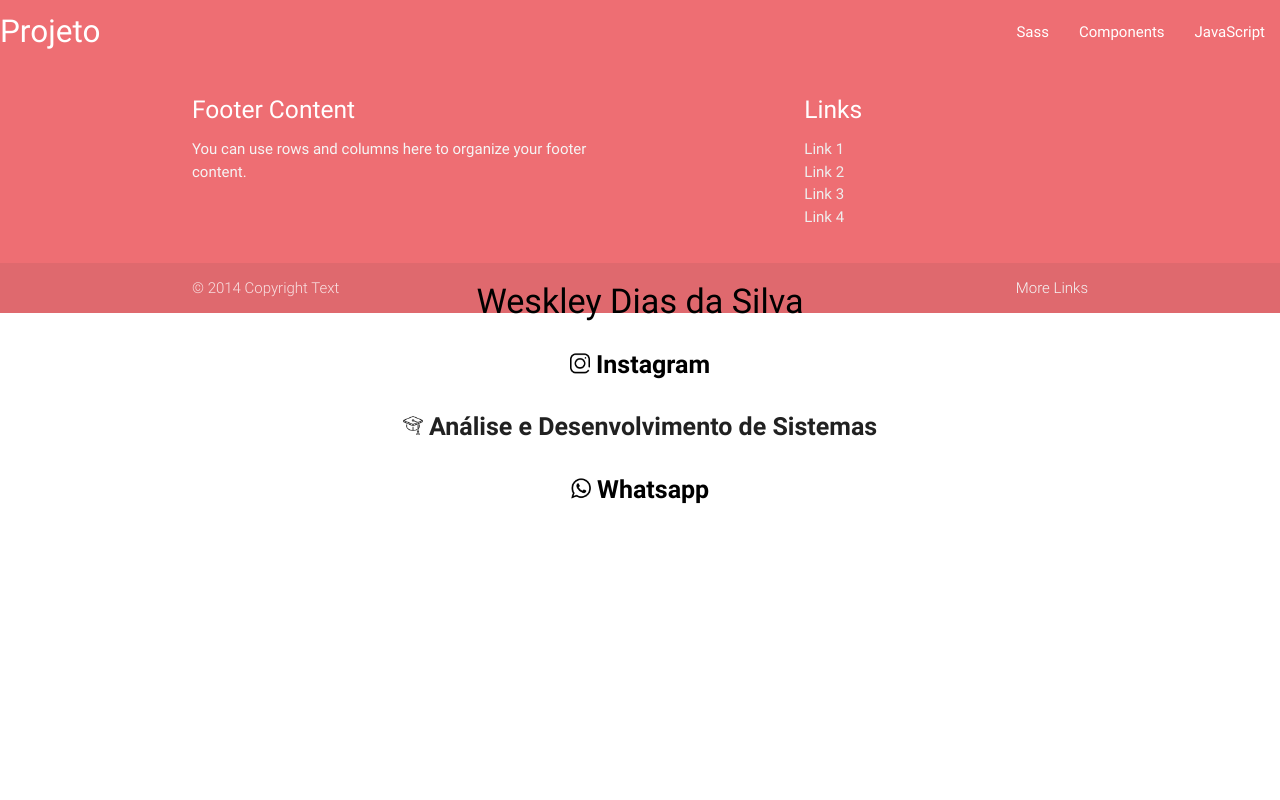
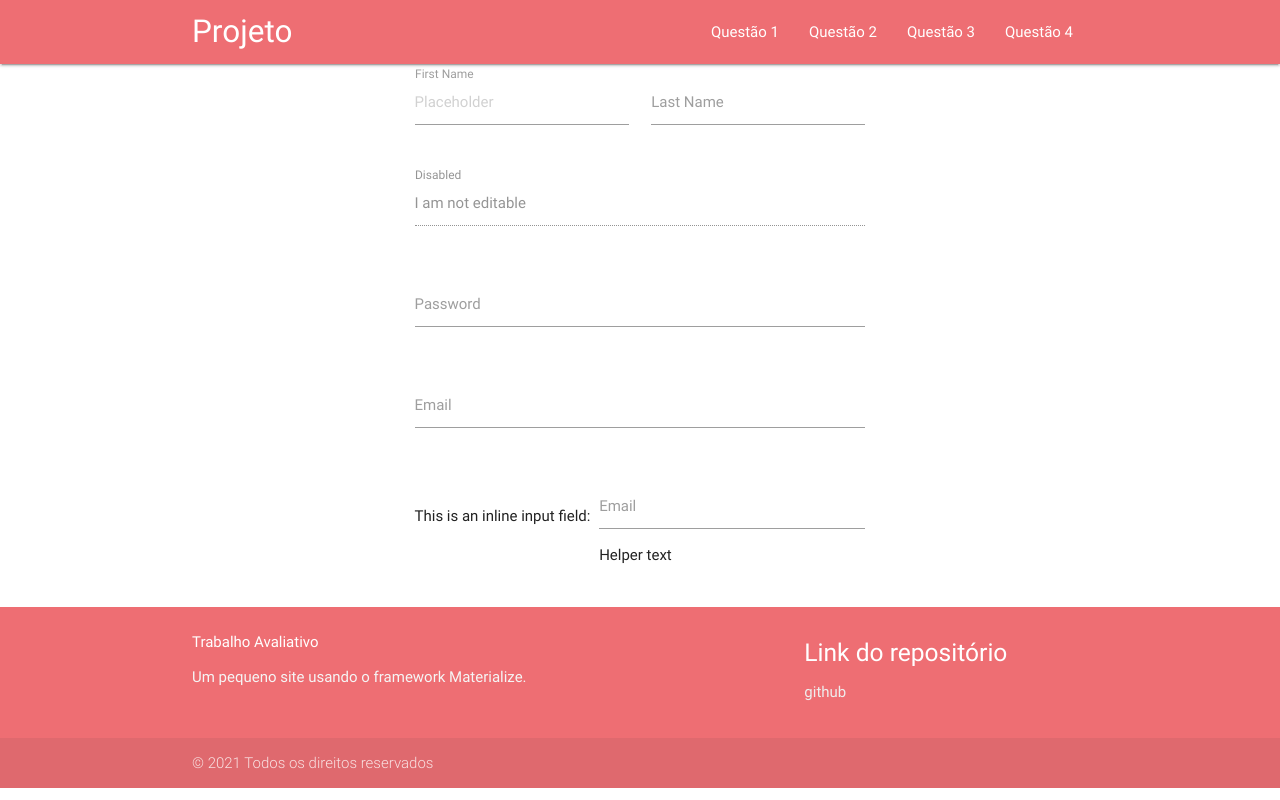
Before and after one commit to LeanWeskley/ProjetoComFramework, a plain HTML site: page index.html in a window 1280 px wide. Drawn offline with nearby package versions, Linux system fonts and the light colour scheme.

Commit message:
arrumar materialize das outras págs

```diff
--- a/index.html
+++ b/index.html
@@ -12,16 +12,17 @@
 
 <body>
     <nav>
-        <div class="nav-wrapper">
+        <div class="nav-wrapper container ">
             <a href="#" class="brand-logo">Projeto</a>
             <ul id="nav-mobile" class="right hide-on-med-and-down">
-                <li><a href="sass.html">Sass</a></li>
-                <li><a href="badges.html">Components</a></li>
-                <li><a href="collapsible.html">JavaScript</a></li>
+                <li><a href="questoes/questao1.html" target="_blank">Questão 1</a></li>
+                <li><a href="questoes/questao2.html" target="_blank">Questão 2</a></li>
+                <li><a href="questoes/questao3.html" target="_blank">Questão 3</a></li>
+                <li><a href="questoes/questao4.html" target="_blank">Questão 4</a></li>
             </ul>
         </div>
     </nav>
-    <div>
+    <!-- <div>
         <div class="container center-align">
             <h4 class="black-text text-lighten-5">Weskley Dias da Silva</h4>
             <div>
@@ -34,30 +35,69 @@
                             target="_blank"> Whatsapp</a></b></p>
             </div>
         </div>
-    </div>
+    </div> -->
+    <div class="row">
+        <form class="col s12">
+          <div class="row">
+            <div class="input-field col s6">
+              <input placeholder="Placeholder" id="first_name" type="text" class="validate">
+              <label for="first_name">First Name</label>
+            </div>
+            <div class="input-field col s6">
+              <input id="last_name" type="text" class="validate">
+              <label for="last_name">Last Name</label>
+            </div>
+          </div>
+          <div class="row">
+            <div class="input-field col s12">
+              <input disabled value="I am not editable" id="disabled" type="text" class="validate">
+              <label for="disabled">Disabled</label>
+            </div>
+          </div>
+          <div class="row">
+            <div class="input-field col s12">
+              <input id="password" type="password" class="validate">
+              <label for="password">Password</label>
+            </div>
+          </div>
+          <div class="row">
+            <div class="input-field col s12">
+              <input id="email" type="email" class="validate">
+              <label for="email">Email</label>
+            </div>
+          </div>
+          <div class="row">
+            <div class="col s12">
+              This is an inline input field:
+              <div class="input-field inline">
+                <input id="email_inline" type="email" class="validate">
+                <label for="email_inline">Email</label>
+                <span class="helper-text" data-error="wrong" data-success="right">Helper text</span>
+              </div>
+            </div>
+          </div>
+        </form>
+      </div>
     <footer class="page-footer">
         <div class="container">
             <div class="row">
                 <div class="col l6 s12">
-                    <h5 class="white-text">Footer Content</h5>
-                    <p class="grey-text text-lighten-4">You can use rows and columns here to organize your footer
-                        content.</p>
+                    <h6 class="white-text">Trabalho Avaliativo</h6>
+                    <p class="grey-text text-lighten-4">Um pequeno site usando o framework Materialize.</p>
                 </div>
                 <div class="col l4 offset-l2 s12">
-                    <h5 class="white-text">Links</h5>
+                    <h5 class="white-text">Link do repositório</h5>
                     <ul>
-                        <li><a class="grey-text text-lighten-3" href="#!">Link 1</a></li>
-                        <li><a class="grey-text text-lighten-3" href="#!">Link 2</a></li>
-                        <li><a class="grey-text text-lighten-3" href="#!">Link 3</a></li>
-                        <li><a class="grey-text text-lighten-3" href="#!">Link 4</a></li>
+                        <li><a class="grey-text text-lighten-3"
+                                href="https://github.com/LeanWeskley/ProjetoComFramework" target="_blank">github</a>
+                        </li>
                     </ul>
                 </div>
             </div>
         </div>
         <div class="footer-copyright">
             <div class="container">
-                © 2014 Copyright Text
-                <a class="grey-text text-lighten-4 right" href="#!">More Links</a>
+                © 2021 Todos os direitos reservados
             </div>
         </div>
     </footer>
```
Also changed, not shown: questoes/questao1.html (added, +95 -0 lines), questoes/questao2.html (added), questoes/questao3.html (added), questoes/questao4.html (added).
